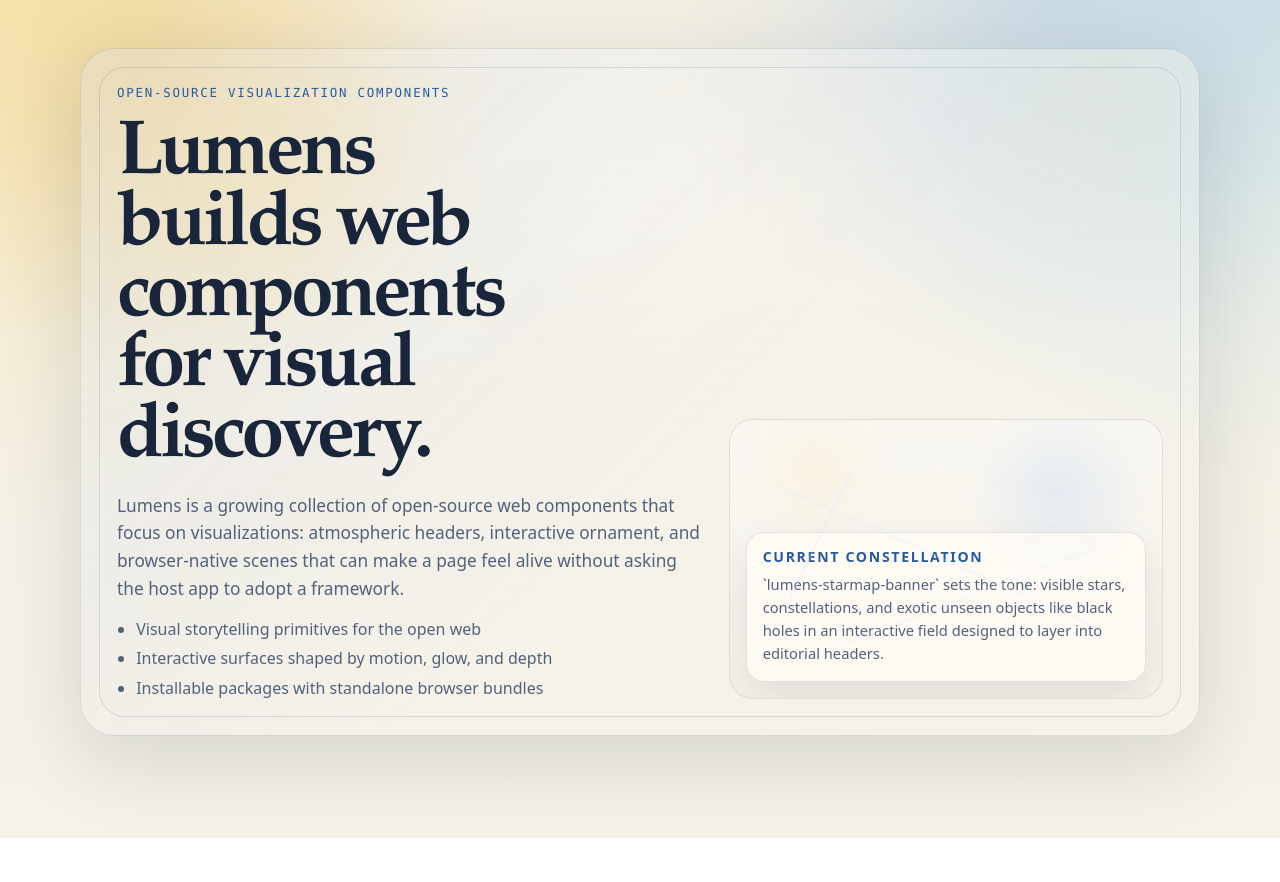
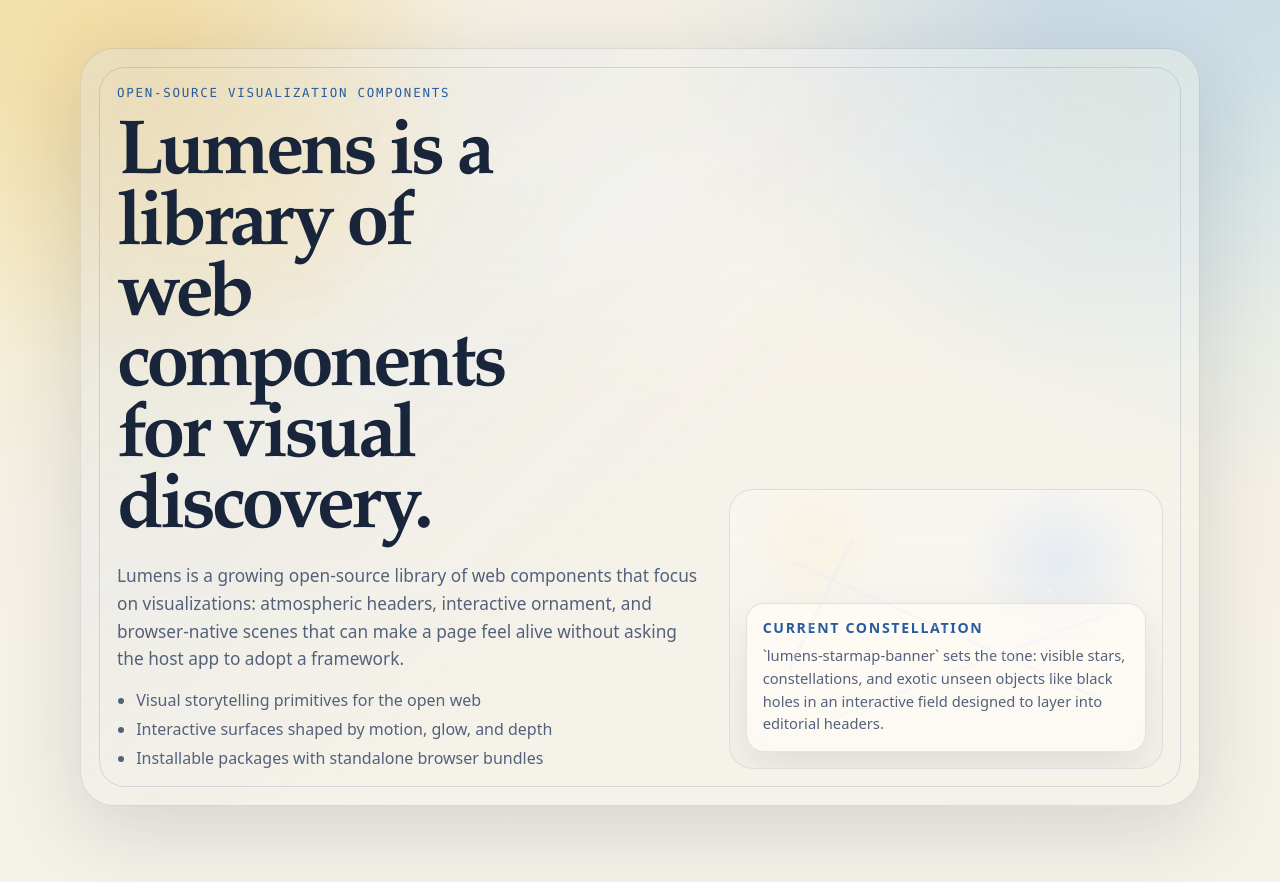
Before and after one commit to briangershon/lumens, a website: page apps/docs/src/index.html in a window 1280 px wide. Before the commit the page ends 838 px from the top, so only its background shows below. Drawn offline with Linux system fonts and the light colour scheme; no server answers.

Commit message:
Clarify that Lumens is a library and not a company

```diff
--- a/apps/docs/src/index.html
+++ b/apps/docs/src/index.html
@@ -624,9 +624,9 @@
         <div class="eyebrow">Open-Source Visualization Components</div>
         <div class="hero-grid">
           <div class="hero-copy">
-            <h1>Lumens builds web components for visual discovery.</h1>
+            <h1>Lumens is a library of web components for visual discovery.</h1>
             <p>
-              Lumens is a growing collection of open-source web components that
+              Lumens is a growing open-source library of web components that
               focus on visualizations: atmospheric headers, interactive
               ornament, and browser-native scenes that can make a page feel
               alive without asking the host app to adopt a framework.
```
Also changed, not shown: AGENTS.md (+1 -0 lines).
